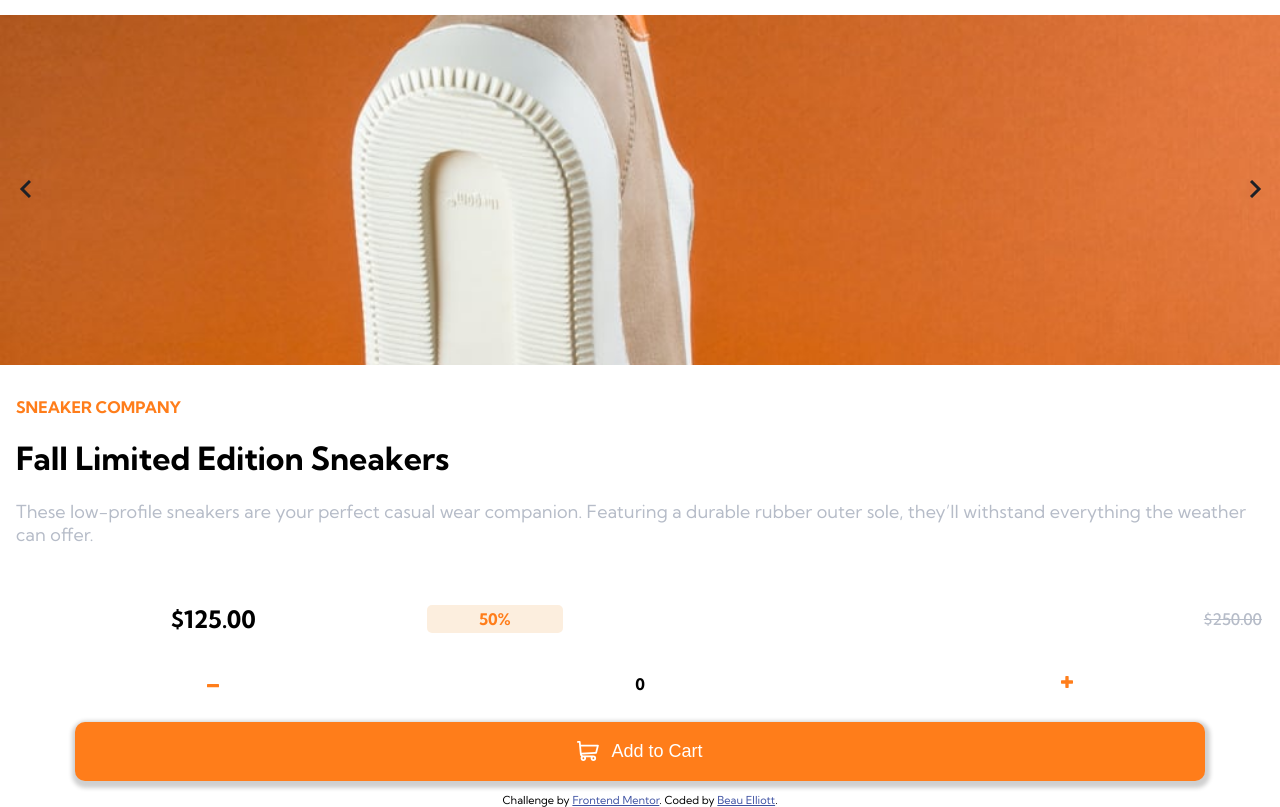
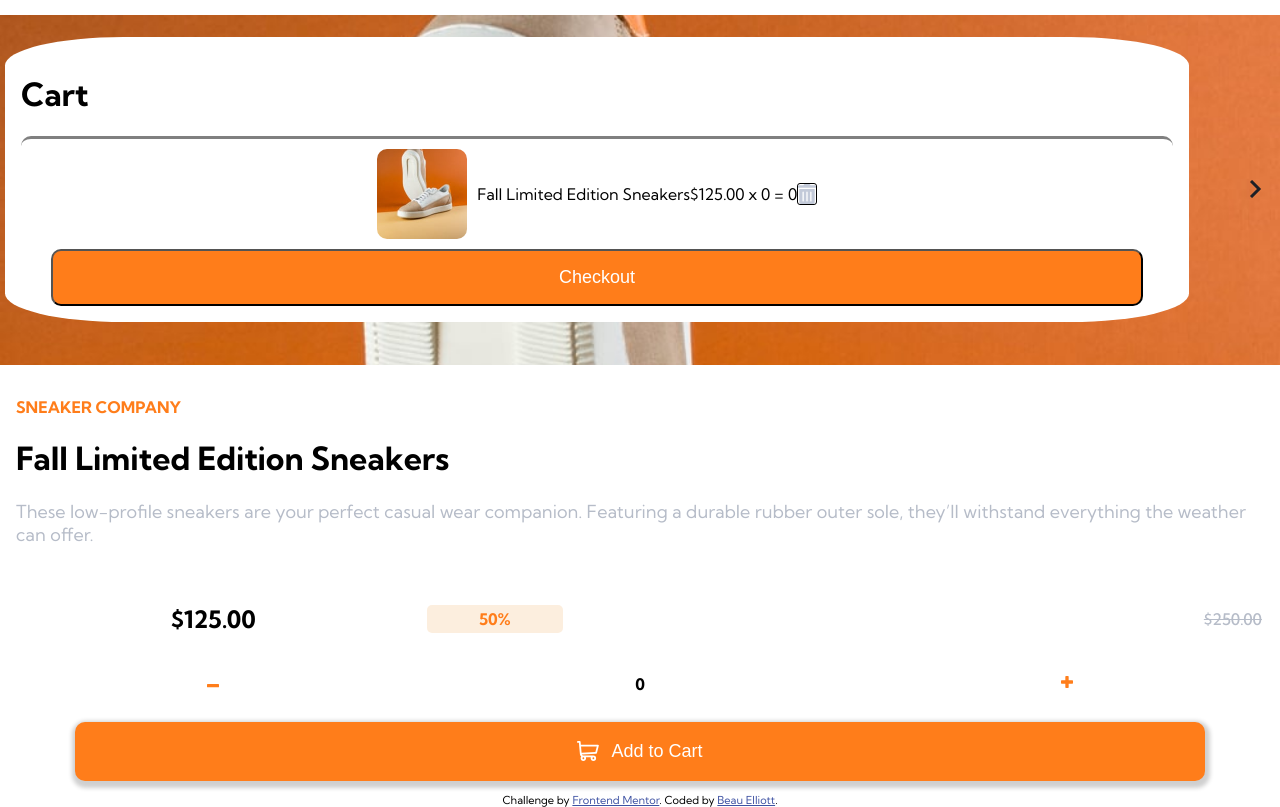
Before and after one commit to belliott15/ecommerce-landing-page, a plain HTML site: page index.html in a window 1280 px wide. Both pictures are taken after a click on the picture 1195 px from the left and 32 px from the top of the page. Shown: the part 53-860 px from the top of the page. Drawn offline with Linux system fonts and the light colour scheme.

Commit message:
building out pop up for cart

```diff
--- a/index.css
+++ b/index.css
@@ -143,6 +143,55 @@ li {
   right: 0px;
 }
 
+/* Cart Pop-up */
+.cart-container {
+  position: absolute;
+  top: 90px;
+  left: 5px;
+  display: flex;
+  flex-direction: column;
+  justify-content: center;
+  border-radius: 10%;
+  background-color: white;
+  width: 90%;
+  z-index: 99999;
+  padding: 1rem;
+}
+.description-container {
+  display: flex;
+  align-items: center;
+  margin-left: 10px;
+}
+.description-container img {
+  height: 50px;
+  border-radius: 3px;
+}
+.item-container {
+  display: flex;
+  justify-content: center;
+  align-content: center;
+  border-top: gray 3px solid;
+  border-top-right-radius: 10px;
+  border-top-left-radius: 10px;
+  padding: 10px;
+}
+.item-container img:nth-child(1) {
+  height: 90px;
+  border-radius: 10px;
+}
+.description-container img {
+  height: 20px;
+  border: black solid 1px;
+}
+.checkout-button {
+  padding: 1rem;
+  background-color: var(--orange);
+  color: white;
+  border-radius: 10px;
+  font-size: large;
+  margin: 0 30px;
+}
+
 /* description */
 .product-description {
   padding: 1rem;
--- a/index.js
+++ b/index.js
@@ -14,6 +14,7 @@ const minusButton = document.querySelector(".minus-button");
 const plusButton = document.querySelector(".plus-button");
 const quantity = document.querySelector(".quantity");
 const addToCart = document.querySelector(".add-to-cart");
+const product = document.querySelector(".product");
 
 let counter = 0;
 
@@ -47,6 +48,7 @@ blur.addEventListener("click", () => {
 
 cartIcon.addEventListener("click", () => {
   console.log("you clicked the cart");
+
   const container = document.createElement("div");
   const title = document.createElement("h1");
   const itemContainer = document.createElement("div");
@@ -57,12 +59,27 @@ cartIcon.addEventListener("click", () => {
   const trash = document.createElement("img");
   const checkout = document.createElement("button");
 
+  //put content in the new elements
   title.textContent = "Cart";
   thumbnail.src = "./images/image-product-1-thumbnail.jpg";
   description.textContent = "Fall Limited Edition Sneakers";
   totalPrice.textContent = `$125.00 x ${quantity.textContent} = ${
     quantity.textContent * 125.0
   } `;
+  trash.src = "./images/icon-delete.svg";
+  checkout.textContent = "Checkout";
+
+  //style the elements
+  descriptionContainer.classList.add("description-container");
+  itemContainer.classList.add("item-container");
+  container.classList.add("cart-container");
+  checkout.classList.add("checkout-button");
+
+  //append elements to the containers
+  descriptionContainer.append(description, totalPrice, trash);
+  itemContainer.append(thumbnail, descriptionContainer);
+  container.append(title, itemContainer, checkout);
+  product.append(container);
 });
 
 avatarIcon.addEventListener("click", () => {
```
